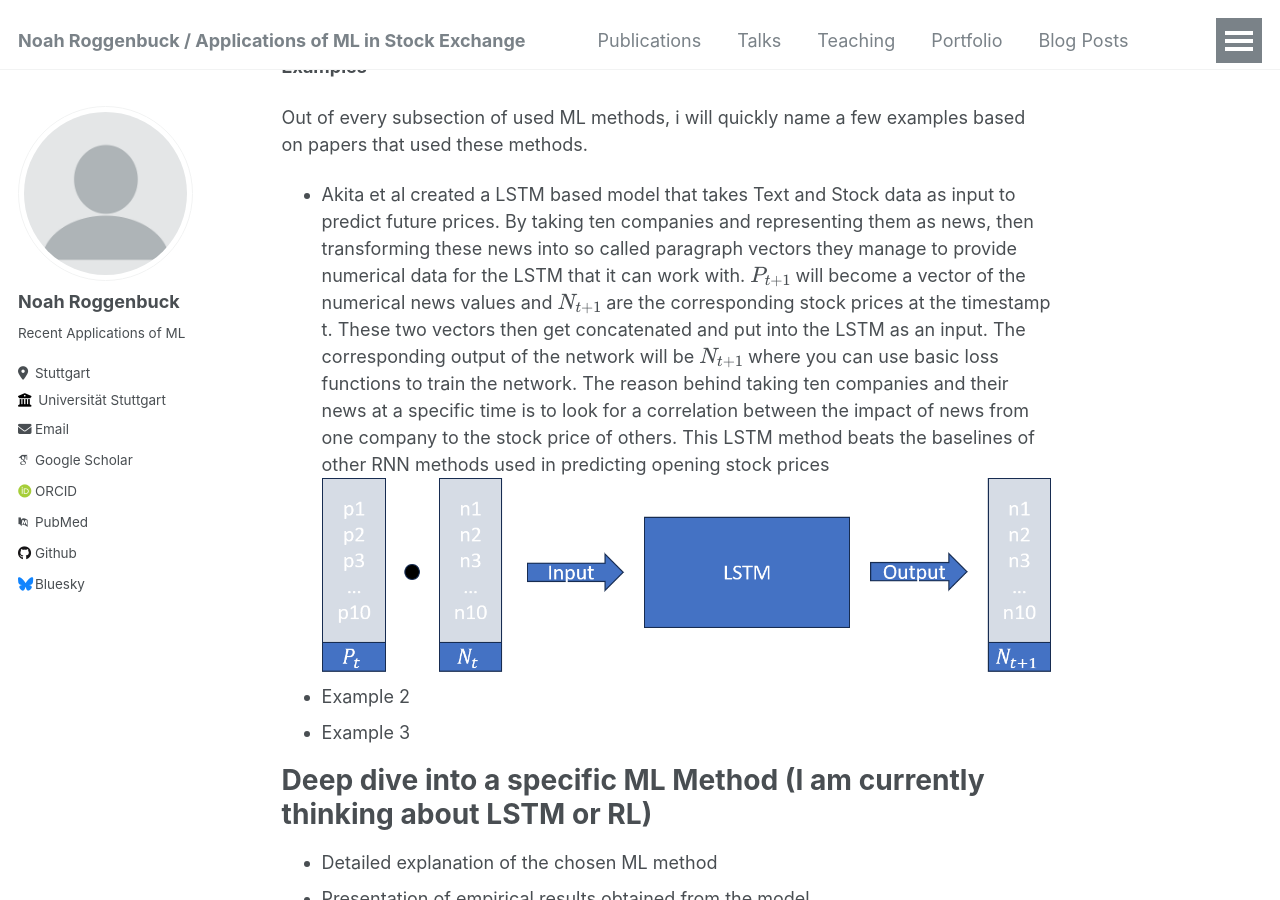
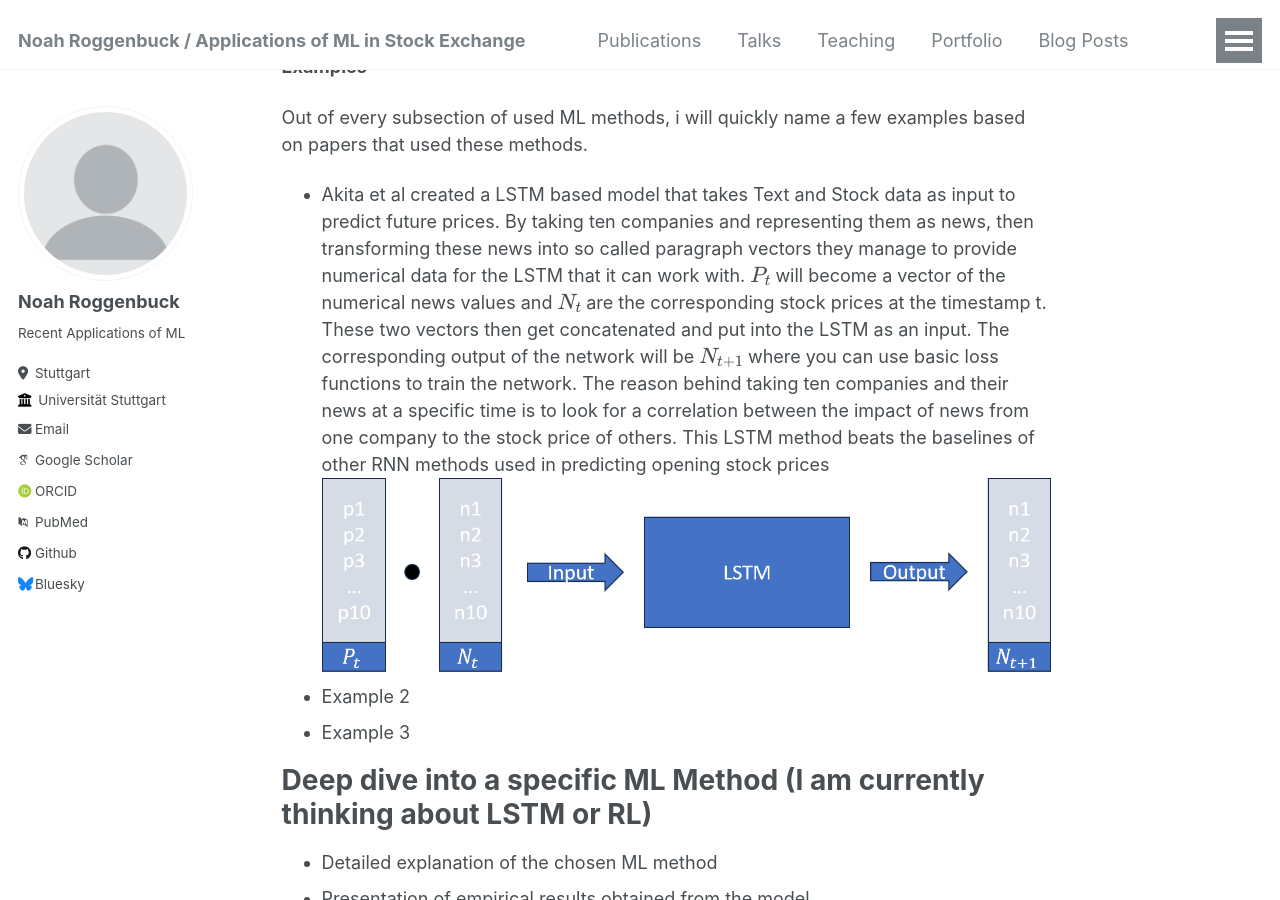
Before and after one commit to noahrog02/noahrog02.github.io, a Jekyll site: the page built from _pages/about.md, in a window 1280 px wide and 900 px high, scrolled down 3233 px. Built offline with Jekyll 4.4.1, drawn with Linux system fonts in a browser that asks for light colours; some web fonts are replaced.

Commit message:
Update about.md

```diff
--- a/_pages/about.md
+++ b/_pages/about.md
@@ -63,7 +63,7 @@ Input essentially comes down to instrinsic (extracted from the stock itself) and
 **Examples**
 
 Out of every subsection of used ML methods, i will quickly name a few examples based on papers that used these methods.
-- Akita et al created a LSTM based model that takes Text and Stock data as input to predict future prices. By taking ten companies and representing them as news, then transforming these news into so called paragraph vectors they manage to provide numerical data for the LSTM that it can work with. $$P_{t+1}$$ will become a vector of the numerical news values and $$N_{t+1}$$ are the corresponding stock prices at the timestamp t. These two vectors then get concatenated and put into the LSTM as an input. The corresponding output of the network will be $$N_{t+1}$$ where you can use basic loss functions to train the network. The reason behind taking ten companies and their news at a specific time is to look for a correlation between the impact of news from one company to the stock price of others. This LSTM method beats the baselines of other RNN methods used in predicting opening stock prices
+- Akita et al created a LSTM based model that takes Text and Stock data as input to predict future prices. By taking ten companies and representing them as news, then transforming these news into so called paragraph vectors they manage to provide numerical data for the LSTM that it can work with. $$P_{t}$$ will become a vector of the numerical news values and $$N_{t}$$ are the corresponding stock prices at the timestamp t. These two vectors then get concatenated and put into the LSTM as an input. The corresponding output of the network will be $$N_{t+1}$$ where you can use basic loss functions to train the network. The reason behind taking ten companies and their news at a specific time is to look for a correlation between the impact of news from one company to the stock price of others. This LSTM method beats the baselines of other RNN methods used in predicting opening stock prices
 ![Akita_LSTM](images/LSTM_Aktia.png)
 - Example 2
 - Example 3
```
